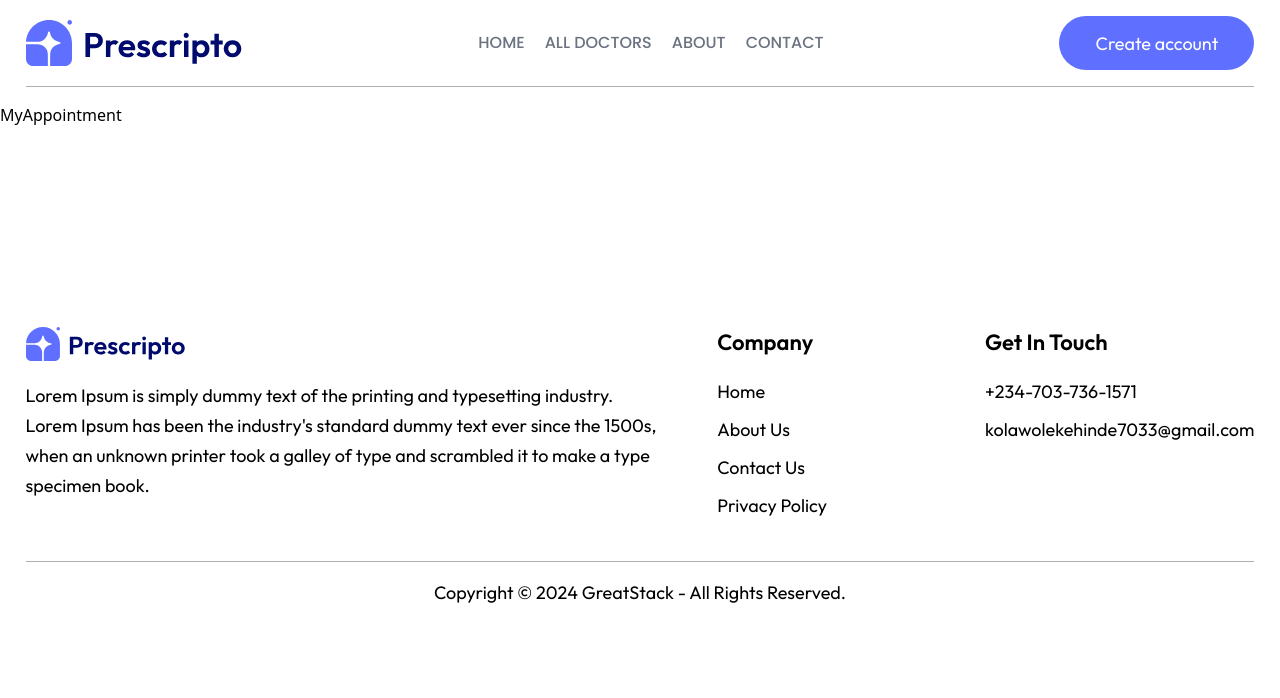
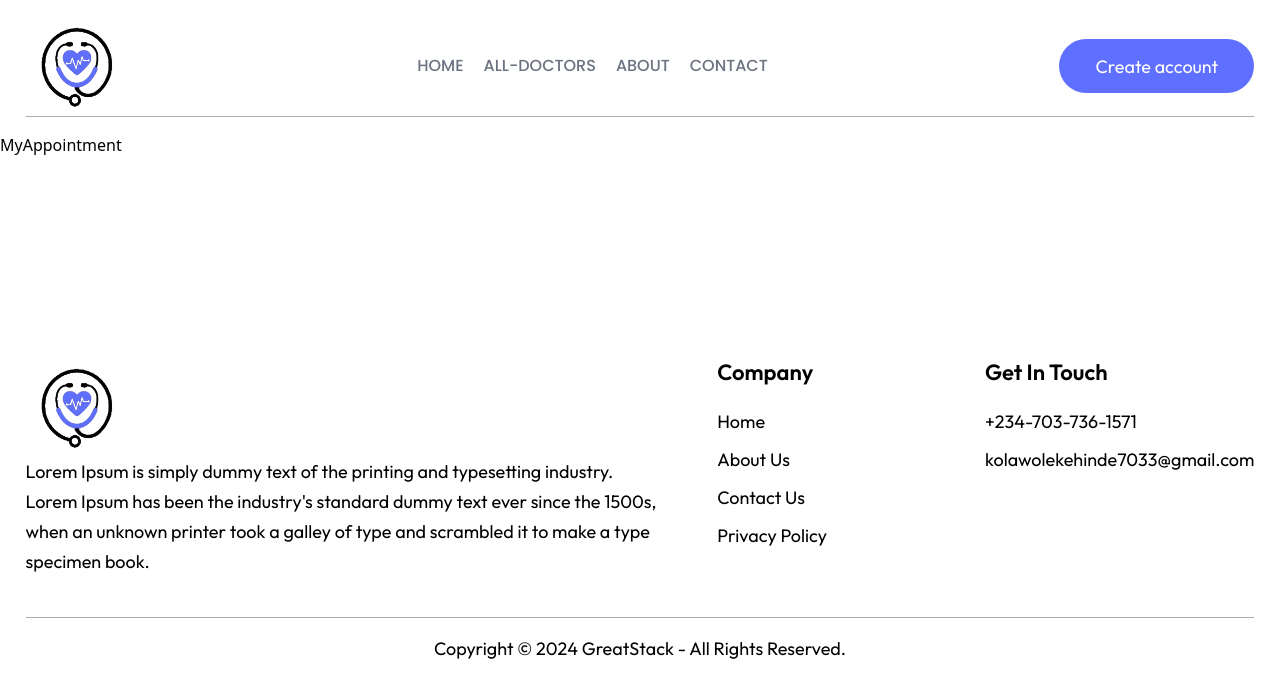
Before and after one commit to Kolawole-kehinde/Doctors-Appointment-App, a React (Vite) app: page /appointment/1 in a window 1280 px wide. Shown: the top 698 px of the page. Built offline with nearby package versions, Linux system fonts and the light colour scheme.

Commit message:
Create reusable navigation routes to reduce boilerplate code

```diff
--- a/src/App.jsx
+++ b/src/App.jsx
@@ -7,7 +7,7 @@ import ContactPage from './Pages/Contact'
 import MyProfilePage from './Pages/MyProfile'
 import MyAppointment from './Pages/MyAppointment'
 import Footer from './Componets/layout/Footer'
-import Navbar from './Componets/Navbar'
+import Navbar from './Componets/layout/Navbar'
 
 const App = () => {
   return (
--- a/src/Componets/Navbar.jsx
+++ /dev/null
@@ -1,72 +0,0 @@
-import React from 'react';
-import { IoMenu } from 'react-icons/io5';
-import { NavLink } from 'react-router';
-
-const Navbar = () => {
-  return (
-    <header className="py-4">
-      <div className="wrapper">
-        <nav className="flex items-center justify-between px-4 md:px-0">
-          <NavLink to="/">
-            <img src="/images/prescripto-logo.svg" alt="Logo" />
-          </NavLink>
-
-          <IoMenu fontSize={30} className='block md:hidden' />
-            <menu className="hidden md:flex items-center font-poppins gap-[1.25rem] text-base leading-[24px] font-medium text-center">
-              <li>
-                <NavLink
-                  to="/"
-                  className={({ isActive }) =>
-                    isActive ? 'text-primary' : 'text-gray-500'
-                  }
-                >
-                  HOME
-                </NavLink>
-              </li>
-              <li>
-                <NavLink
-                  to="/doctors"
-                  className={({ isActive }) =>
-                   isActive ? 'text-primary' : 'text-gray-500'
-                  }
-                >
-                  ALL DOCTORS
-                </NavLink>
-              </li>
-              <li>
-                <NavLink
-                  to="/about"
-                  className={({ isActive }) =>
-                   isActive ? 'text-primary' : 'text-gray-500'
-                  }
-                >
-                  ABOUT
-                </NavLink>
-              </li>
-              <li>
-                <NavLink
-                  to="/contact"
-                  className={({ isActive }) =>
-                   isActive ? 'text-primary' : 'text-gray-500'
-                  }
-                >
-                  CONTACT
-                </NavLink>
-              </li>
-            </menu>
-
-
-          <div className='hidden md:block '>
-            <button className="w-[195px] h-[54px] bg-primary font-outfit text-lg leading-[43px] text-white text-center rounded-[2.938rem]">
-              Create account
-            </button>
-          </div>
-        </nav>
-
-        <div className="w-full h-[1px] bg-secondary-100 mt-4"></div>
-      </div>
-    </header>
-  );
-};
-
-export default Navbar;
--- a/src/Componets/ShowCase.jsx
+++ b/src/Componets/ShowCase.jsx
@@ -2,7 +2,7 @@ import React from "react";
 
 const ShowCase = () => {
   return (
-    <section className=" font-outfit">
+    <section className=" font-outfit px-4 lg:px-0">
       <div className="wrapper bg-primary flex flex-col-reverse  md:flex-row flex-wrap rounded-lg px-6 md:px-10 lg:px-20">
         {/* Left Section */}
         <div className="md:w-1/2 flex flex-col items-start justify-center gap-4 m-auto py-20 md:mb-[30px]">
@@ -14,7 +14,7 @@ const ShowCase = () => {
             <img
               src="/images/group_profiles.png"
               alt="group_profiles"
-              className="w-28"
+              className="w-28 hidden md:block"
             />
             <p>
               Simply browse through our extensive list of trusted doctors,{" "}
--- a/src/Componets/layout/Footer.jsx
+++ b/src/Componets/layout/Footer.jsx
@@ -6,11 +6,7 @@ const Footer = () => {
       <div className="flex flex-col sm:grid grid-cols-[3fr_1fr_1fr] gap-14 my-10 mt-10 lg:mt-40 text-sm">
         {/* Company Description Section */}
         <div className="w-full max-w-[646px]">
-          <img
-            src="/images/prescripto-logo.svg"
-            alt="Prescripto company logo"
-            className="w-40 mb-5"
-          />
+        <img src="/images/logo-2.png" alt="company logo" className='size-[50px] md:size-[100px] '/>
           <p className="text-lg leading-[30px]">
             Lorem Ipsum is simply dummy text of the printing and typesetting industry. Lorem Ipsum has been the industry's standard dummy text ever since the 1500s, when an unknown printer took a galley of type and scrambled it to make a type specimen book.
           </p>
--- /dev/null
+++ b/src/Componets/layout/Navbar.jsx
@@ -0,0 +1,51 @@
+import React from 'react';
+import { IoMenu } from 'react-icons/io5';
+import { NavLink } from 'react-router';
+import { navRoutes } from '../../constant/NavRoutes';
+
+const Navbar = () => {
+  const active =(isActive) => {
+    return isActive ? "text-primary" : "text-gray-500";
+  }
+  return (
+    <header className="py-4">
+
+        <nav className="wrapper flex items-center justify-between px-4 md:px-0 border-b border-secondary-100">
+          <NavLink to="/">
+            <img src="/images/logo-2.png" alt="Logo" className='size-[50px] md:size-[100px] '/>
+          </NavLink>
+
+          <IoMenu fontSize={30} className='block md:hidden' />
+          <menu className="hidden md:flex items-center font-poppins gap-[1.25rem] text-base leading-[24px] font-medium text-center uppercase">
+          {
+            navRoutes?.map(({id, name, path}) => (
+            <li key={id}>
+                 <NavLink
+                  to={path}
+                  className={({ isActive }) => active(isActive)}
+                 >
+                  {name}
+                 </NavLink>
+            </li>
+
+
+            ))
+          }
+          </menu>
+
+
+
+          <div className='hidden md:block '>
+            <button className="w-[195px] h-[54px] bg-primary font-outfit text-lg leading-[43px] text-white text-center rounded-[2.938rem]">
+              Create account
+            </button>
+          </div>
+        </nav>
+
+
+
+    </header>
+  );
+};
+
+export default Navbar;
--- /dev/null
+++ b/src/constant/NavRoutes.jsx
@@ -0,0 +1,22 @@
+export const navRoutes = [
+    {
+      id: 1,
+      name: 'Home',
+      path: '/',
+  },
+    {
+      id: 2,
+      name: 'All-Doctors',
+      path: '/doctors',
+  },
+    {
+      id: 3,
+      name: 'About',
+      path: '/about',
+  },
+    {
+      id: 4,
+      name: 'Contact',
+      path: '/contact',
+  },
+  ]
```
Also changed, not shown: public/images/logo-2.png (added).
